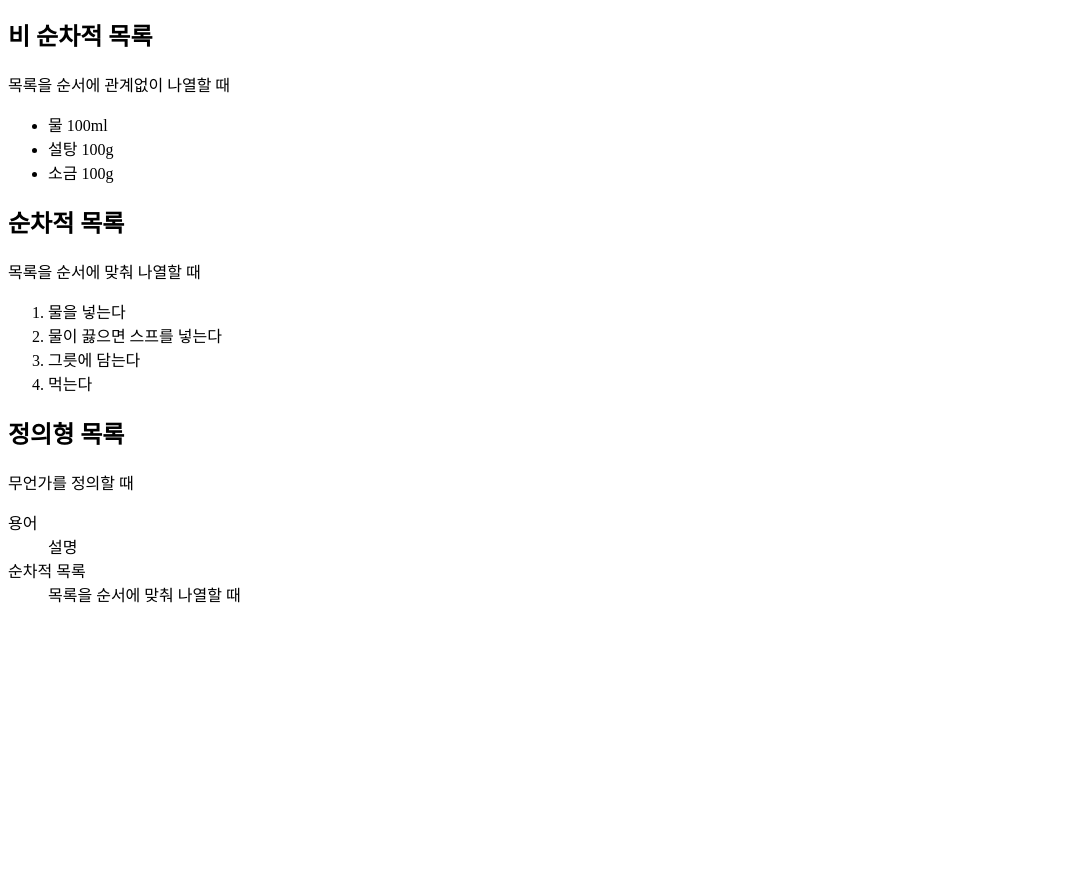
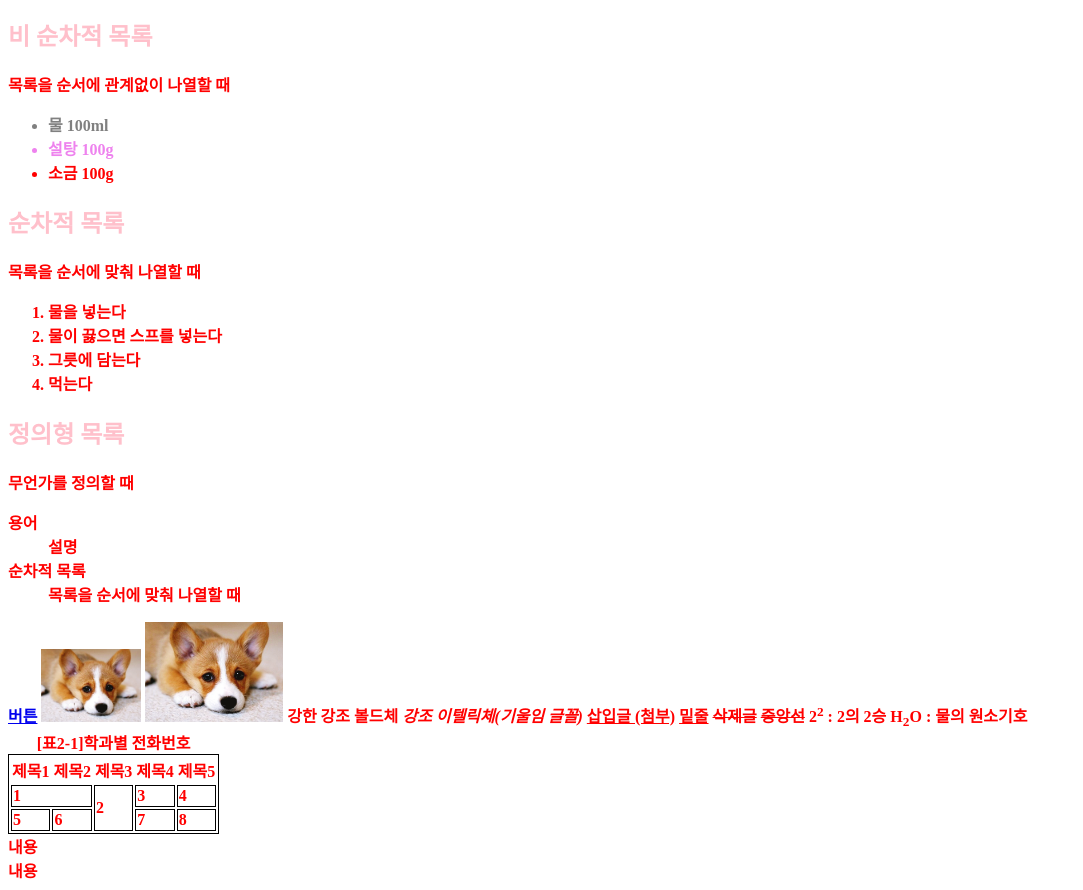
Before and after one commit to jyhn1203/DP2019, a plain HTML site: page training.html in a window 1280 px wide. Shown: the part 488-1378 px from the top of the page, without its empty margins (0-1083 px from the left). Before the commit the page ends 1110 px from the top, so only its background shows below. Drawn offline with Linux system fonts and the light colour scheme.

Commit message:
update_19.09.09

```diff
--- /dev/null
+++ b/default.css
@@ -0,0 +1,3 @@
+body{
+    color: red;
+}
--- a/training.html
+++ b/training.html
@@ -3,6 +3,41 @@
     <head>
         <title>HTML연습</title>
         <meta charset="utf-8" />
+        <link rel="stylesheet" type="text/css" href="default.css"/>
+        <style>
+
+            h1{
+                color: blue;
+            }
+
+            h2{
+                color: pink;
+            }
+
+            /* .class 중복가능 */
+            .class_name{
+                color: gray;
+            }
+
+            /* #id 중복불가 */
+            #id_name{
+                color: violet;
+            }
+
+            a{
+
+            }
+
+            table{
+
+            }
+
+            *{
+                font-weight: bold;
+                /* css 초기화 */
+            }
+
+        </style>
     </head>
     <body>
         <a href="https://www.google.com" target="_blank">구글로 이동하기</a>
@@ -11,7 +46,7 @@
 
         <!-- h1 - h6 순번x, 깊이(depth)o -->
         <h1>대제목</h1>
-        <h2>중제목</h2>
+        <h2 style="color: green;">중제목</h2>
         <h3>소제목</h3>
         <h4>세부</h4>
         <h2>중제목2</h2>
@@ -28,8 +63,8 @@
         <h2>비 순차적 목록</h2>
         목록을 순서에 관계없이 나열할 때
         <ul>
-            <li>물 100ml</li>
-            <li>설탕 100g</li>
+            <li class="class_name">물 100ml</li>
+            <li id="id_name">설탕 100g</li>
             <li>소금 100g</li>
         </ul>
 
@@ -53,5 +88,73 @@
             <dt>순차적 목록</dt>
             <dd>목록을 순서에 맞춰 나열할 때</dd>
         </dl>
+        <!-- a, anchor 닻 -->
+        <a href="./../DP2019/training.html">버튼</a>
+
+        <!-- img 이미지-->
+        <img src="images/cogi.png" width="100px" />
+        <img src="./images/cogi.png" height="100px" />
+
+        <!-- strong, em <> b, i-->
+        <strong>강한 강조</strong>
+        <b>볼드체</b>
+
+        <em>강조</em>
+        <i>이텔릭체(기울임 글꼴)</i>
+
+        <!-- ins, del <> u, strike-->
+        <ins>삽입글 (첨부)</ins>
+        <u>밑줄</u>
+
+        <del>삭제글</del>
+        <strike>중앙선</strike>
+
+        <!-- sup 윗첨자, sub 아랫첨자-->
+        2<sup>2</sup> : 2의 2승
+        H<sub>2</sub>O : 물의 원소기호
+
+        <!-- table 도표, tr : table row 테이블행, td : table data  칸-->
+        <!--table, tr, td-->
+
+        <style>
+        table,tr,td{border: solid 1px black;}
+        </style>
+        <!-- rowspan 행 확장, colspan 열 확장 -->
+        <table summary="학과별 학번, 이름, 전화번호 정보">
+             <caption>[표2-1]학과별 전화번호</caption>
+             <!-- thead, tbody, tfoot -->
+             <thead>
+                 <tr>
+                    <th scope="col">제목1</th>
+                    <th scope="col">제목2</th>
+                    <th scope="col">제목3</th>
+                    <th scope="col">제목4</th>
+                    <th scope="col">제목5</th>
+                </tr>
+             </thead>
+            <tr>
+               <td colspan="2">1</td>
+               <!-- 가로로 2칸 차지하기 -->
+               <td rowspan="2">2</td>
+               <!-- 세로로 2칸 차지하기 -->
+               <td>3</td>
+               <td>4</td>
+            </tr>
+            <tr>
+                <td>5</td>
+                <td>6</td>
+                <td>7</td>
+                <td>8</td>
+            </tr>
+        </table>
+
+        <!-- div division 구획 구분 (블록형)-->
+        <div>내용</div>
+        <!-- span 구획 구분 (라인형)-->
+        <span>내용</span>
+        <!--의미없이 사용하는 경우가 많음-->
+
+
+
     </body>
 </html>
```
Also changed, not shown: images/cogi.png (added).
